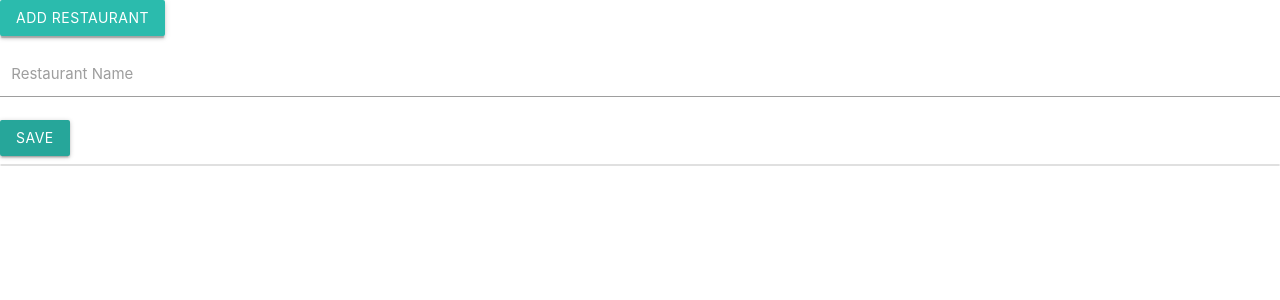
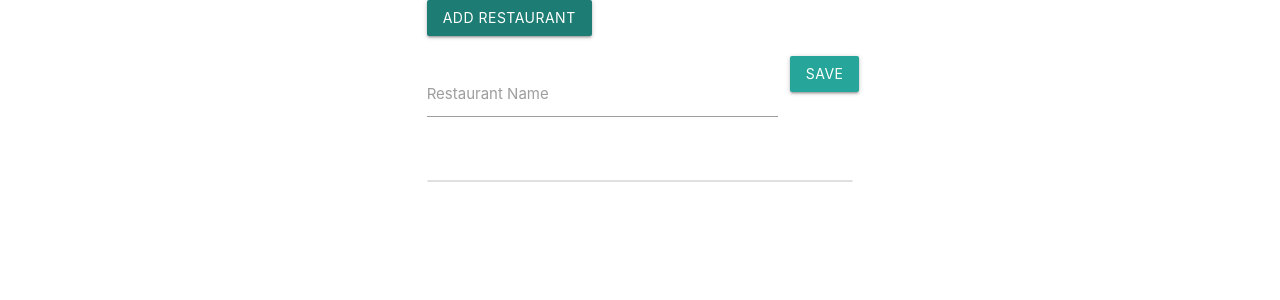
Before and after one commit to olliebrownlow/react-restaurant-tutorial, a React (Vite) app: page / in a window 1280 px wide. Both pictures are taken after a click on the button "ADD RESTAURANT". Shown: the top 300 px of the page. Built offline with nearby package versions, Linux system fonts and the light colour scheme.

Commit message:
more form styling

```diff
--- a/src/App.js
+++ b/src/App.js
@@ -1,11 +1,16 @@
 import React from "react";
+import { Col, Row } from "react-materialize";
 import RestaurantListPage from "./RestaurantListPage";
 
 export default class App extends React.Component {
   render() {
     return (
       <div>
-        <RestaurantListPage />
+        <Row>
+          <Col s={12} m={8} l={4} offset="m2 l4">
+            <RestaurantListPage />
+          </Col>
+        </Row>
       </div>
     );
   }
--- a/src/NewRestaurantForm.js
+++ b/src/NewRestaurantForm.js
@@ -1,5 +1,5 @@
 import React, { Component } from "react";
-import { Button, TextInput } from "react-materialize";
+import { Button, TextInput, Row } from "react-materialize";
 
 export default class NewRestaurantForm extends Component {
   state = { inputText: "" };
@@ -18,17 +18,26 @@ export default class NewRestaurantForm extends Component {
   render() {
     const { inputText } = this.state;
     return (
-      <div>
+      <Row>
         <TextInput
+          s={12}
+          m={8}
+          l={10}
           label="Restaurant Name"
           value={inputText}
           onChange={this.handleTextChange}
           data-test="newRestaurantName"
         />
-        <Button data-test="saveNewRestaurantButton" onClick={this.handleSave}>
+        <Button
+          s={12}
+          m={4}
+          l={2}
+          data-test="saveNewRestaurantButton"
+          onClick={this.handleSave}
+        >
           Save
         </Button>
-      </div>
+      </Row>
     );
   }
 }
--- a/src/RestaurantListPage.js
+++ b/src/RestaurantListPage.js
@@ -1,5 +1,5 @@
 import React, { Component } from "react";
-import { Button } from "react-materialize";
+import { Button, Col, Row } from "react-materialize";
 import NewRestaurantForm from "./NewRestaurantForm";
 import RestaurantList from "./RestaurantList";
 
@@ -21,16 +21,22 @@ export default class RestaurantListPage extends Component {
     const { restaurantNames, showNewRestaurantForm } = this.state;
     return (
       <div>
+        <Row>
           <Button
             data-test="addRestaurantButton"
             onClick={this.handleShowNewRestaurantForm}
           >
             Add Restaurant
           </Button>
+        </Row>
+        <Row>
           {showNewRestaurantForm ? (
             <NewRestaurantForm onSave={this.handleAddRestaurant} />
           ) : null}
+        </Row>
+        <Row>
           <RestaurantList restaurantNames={restaurantNames} />
+        </Row>
       </div>
     );
   }
```
Also changed, not shown: 1 other file (tests, documents, lock files or other folders). Lines whose indentation alone changed are shown as unchanged.
